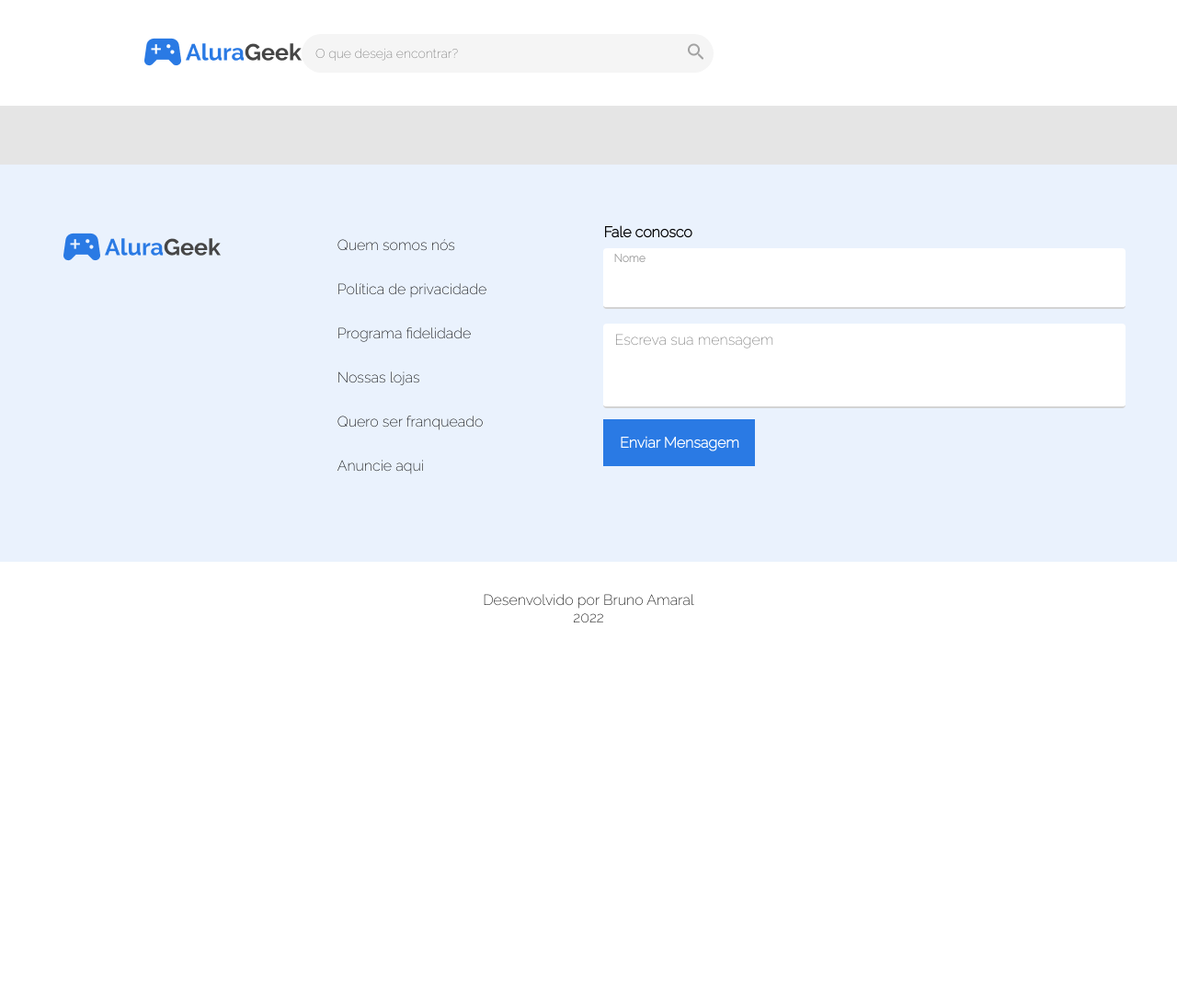
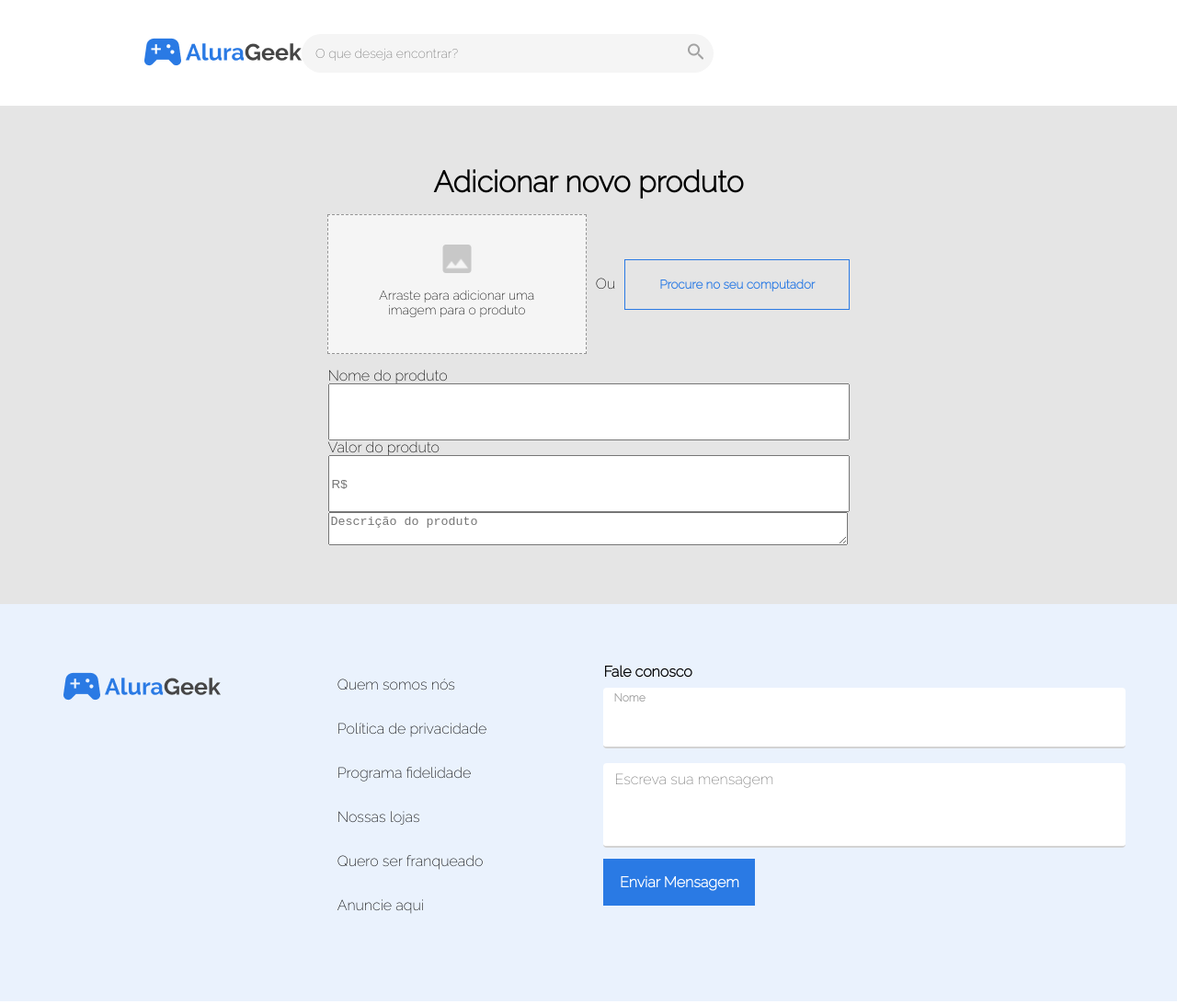
Before and after one commit to brunoceesar/Challenge_Alura_wk1, a plain HTML site: page addprodutos.html in a window 1280 px wide. Shown: the top 1092 px of the page at 92% size. Before the commit the page ends 800 px from the top, so only its background shows below. Drawn offline with Linux system fonts and the light colour scheme.

Commit message:
added new forms

```diff
--- a/addprodutos.html
+++ b/addprodutos.html
@@ -8,6 +8,7 @@
             <title>Alura Geek</title>
             <link href="./reset.css" rel="stylesheet">
             <link href="assets/css/style.css" rel="stylesheet">
+            <link href="assets/css/admstyle.css" rel="stylesheet">
             <link href="https://fonts.googleapis.com/css2?family=Raleway:wght@200&display=swap" rel="stylesheet">
     </head>
 
@@ -32,11 +33,24 @@
 
         <main>
 
-            <div>
+
+            <div class="containerAddProduto">
+                <h1 class="tituloAddProduto">Adicionar novo produto</h1>
+                <div class="containerBotoes">
+                    <button class="botaoAddProduto"> <img class="imgVector" src="/assets/img/imgvector.png" alt=""> Arraste para adicionar uma imagem para o produto</button>
+                    <p>Ou</p>
+                    <button class="procurarAddProduto">Procure no seu computador</button>
+                </div>
+                <form class="formCadastro">
+                    <label for="nomeProduto">Nome do produto</label>
+                    <input class="nomeProduto" type="text" name="nomeProduto">
+                    <label for="valorDoProduto">Valor do produto</label>
+                    <input class="valorDoProduto" type="number" min="0.00" max="10000.00" step="0.01" placeholder="R$" name="valorDoProduto">
+                    <label for="descricaoDoProduto"></label>
+                    <textarea class="descricaoDoProduto" name="descricaoDoProduto" placeholder="Descrição do produto"></textarea>
+                </form>
 
             </div>
-
-
         </main>
 
         <section class="infoPrincipalFooter">
--- a/assets/css/admstyle.css
+++ b/assets/css/admstyle.css
@@ -0,0 +1,70 @@
+.tituloAddProduto {
+    font-family: 'Raleway';
+    font-weight: 700;
+    font-style: normal;
+    font-size: 32px;
+    line-height: 38px;
+    padding-top: 64px;
+    margin-bottom: 16px;
+}
+
+.containerAddProduto {
+    display: flex;
+    flex-direction: column;
+    align-items: center;
+}
+
+.containerBotoes {
+    display: flex;
+    align-items: center;
+}
+
+
+.botaoAddProduto {
+    display: flex;
+    flex-direction: column;
+    width: 282px;
+    height: 152px;
+    padding: 32px;
+    border: 1px dashed #949494;
+    box-sizing: border-box;
+    cursor: pointer;
+    background: rgb(245, 245, 245);
+    font-family: 'Raleway';
+    font-weight: 400;
+    font-size: 14px;
+    align-items: center;
+    margin-right: 10px;
+}
+
+.imgVector {
+    pointer-events: none;
+    width: 32px;
+    margin-bottom: 16px;
+}
+
+.procurarAddProduto {
+    width: 245px;
+    height: 55px;
+    background: none;
+    border: 1px solid #2A7AE4;
+    font-family: 'Raleway';
+    font-weight: 700;
+    color: #2A7AE4;
+    cursor: pointer;
+    margin-left: 10px;
+}
+
+.formCadastro {
+    display: flex;
+    flex-direction: column;
+    margin-top: 16px;
+}
+
+.nomeProduto, .valorDoProduto, .descricaoDoProduto {
+    width: 559px;
+}
+
+.nomeProduto, .valorDoProduto {
+    height: 56px;
+}
```
Also changed, not shown: assets/img/imgvector.png (added).
